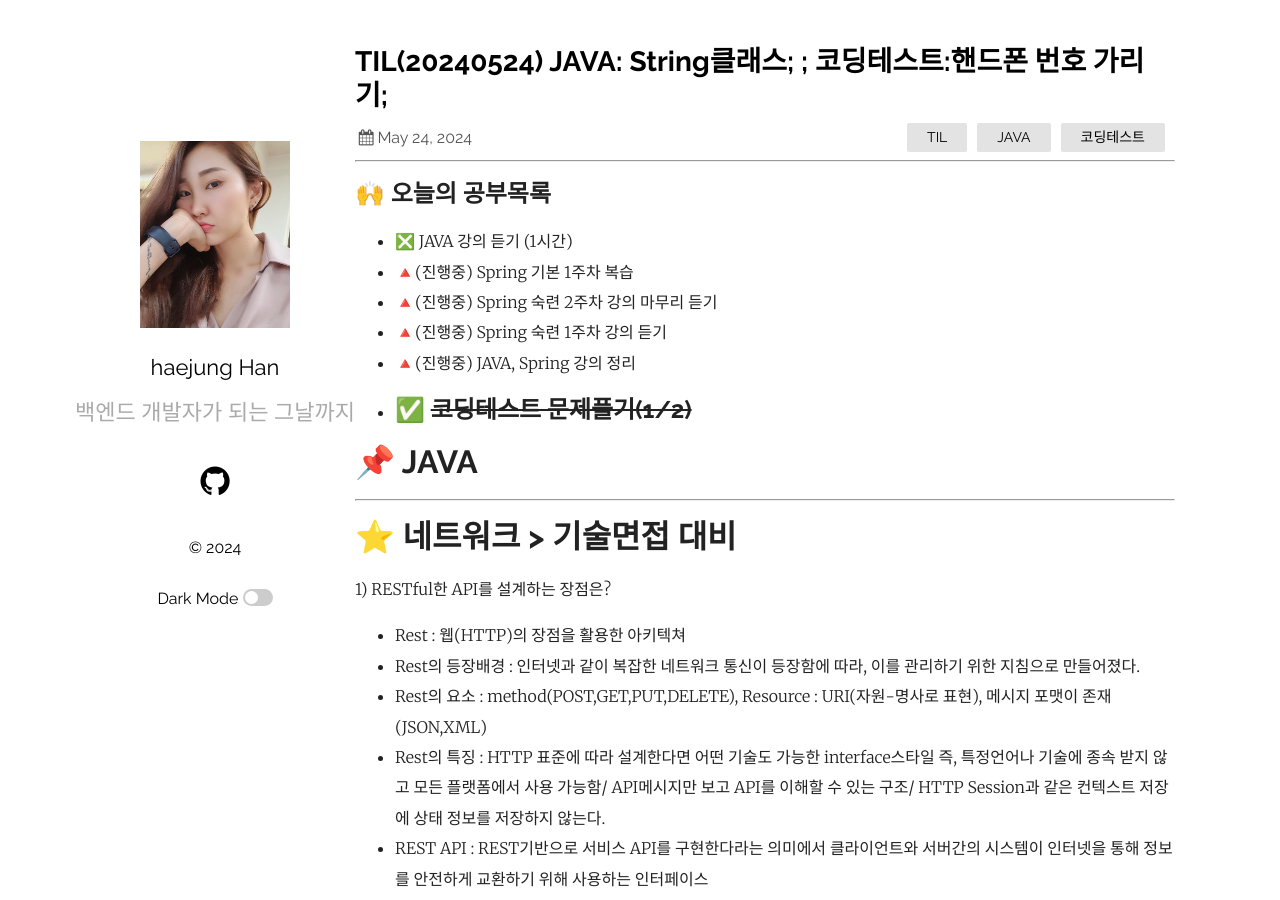
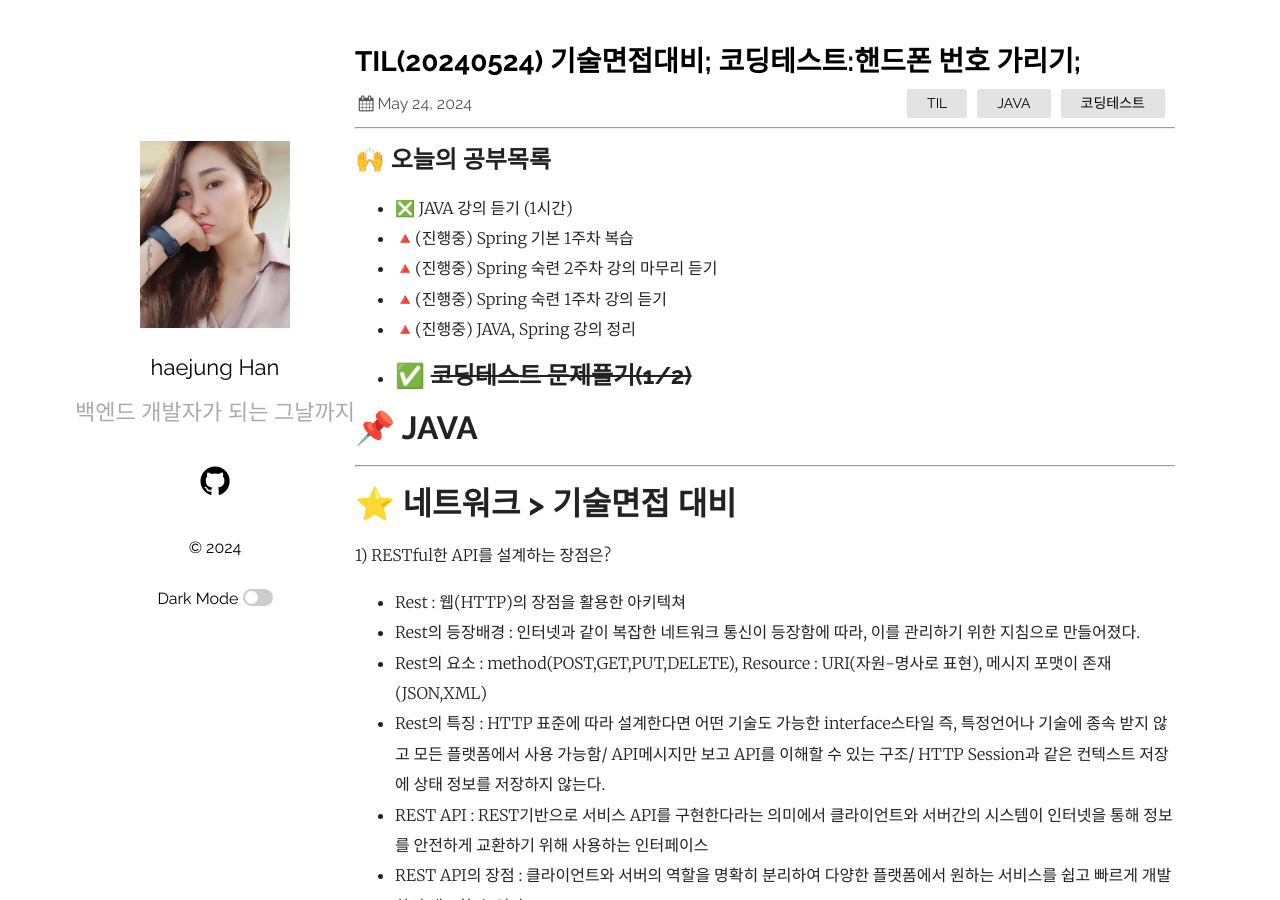
Before and after one commit to HaejungHan/HaejungHan.previous.blog, a Jekyll site: the page built from _posts/2024-05-24-기술면접대비, 코딩테스트,.markdown, in a window 1280 px wide and 900 px high. Built offline with Jekyll 4.4.1, drawn with Linux system fonts in a browser that asks for light colours.

Commit message:
20240524 수정

```diff
--- a/_posts/2024-05-24-.markdown
+++ b/_posts/2024-05-24-기술면접대비, 코딩테스트,.markdown
@@ -1,6 +1,6 @@
 ---
 layout: post
-title:  "TIL(20240524) JAVA: String클래스; ; 코딩테스트:핸드폰 번호 가리기;"
+title:  "TIL(20240524) 기술면접대비; 코딩테스트:핸드폰 번호 가리기;"
 date:  2024-05-24
 categories: TIL JAVA 코딩테스트
 ---
```
